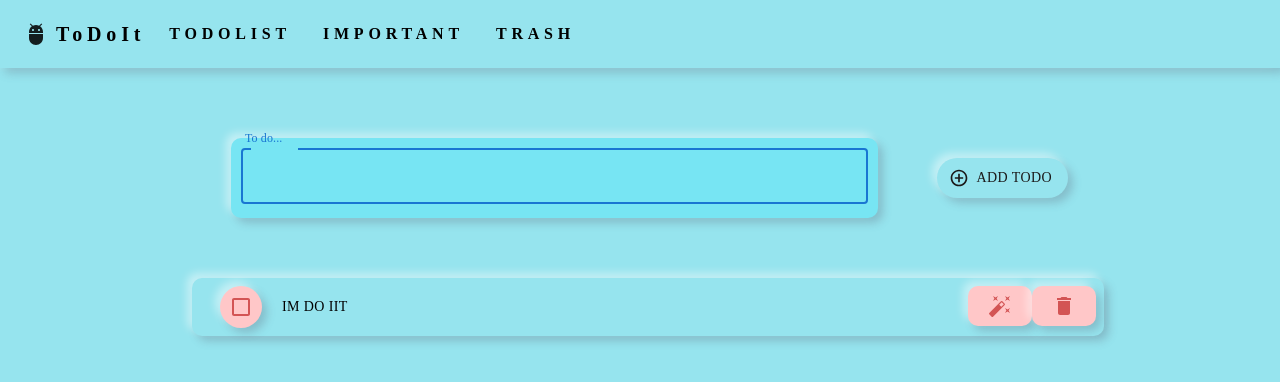
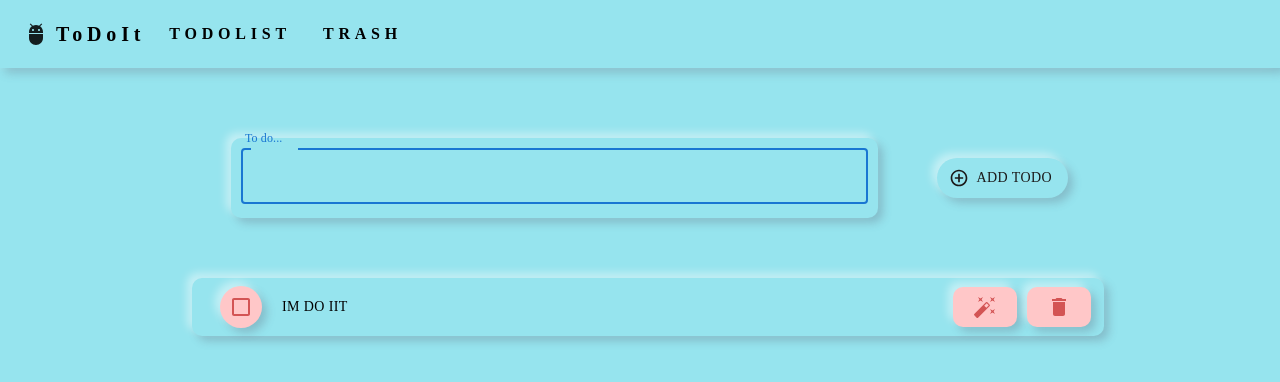
Before and after one commit to Zefear96/todo-TS-RT, a React (Create React App) app: page /list in a window 1280 px wide. Shown: the top 382 px of the page. Built offline with nearby package versions, Linux system fonts and the light colour scheme; data requests are answered from the project's data file.

Commit message:
fix styl

```diff
--- a/src/components/Navbar/Navbar.tsx
+++ b/src/components/Navbar/Navbar.tsx
@@ -22,10 +22,10 @@ const pages = [
 		type: "TodoList",
 		path: "/list",
 	},
-	{
-		type: "Important",
-		path: "/important",
-	},
+	// {
+	// 	type: "Important",
+	// 	path: "/important",
+	// },
 	{
 		type: "Trash",
 		path: "/trash",
--- a/src/components/Todo/TodoList.css
+++ b/src/components/Todo/TodoList.css
@@ -30,13 +30,12 @@
 }
 
 .inp-add-todo {
-  width: 70%;
+  width: 70% !important;
   margin: 20px auto !important;
   box-shadow: -5px -5px 9px rgba(255, 255, 255, 0.45), 5px 5px 9px rgba(94, 104, 121, 0.3);
   border-radius: 10px;
   height: 60px;
   padding: 10px !important;
-  background: rgb(119, 229, 243) !important;
 }
 
 .todo-list {
@@ -79,6 +78,7 @@
   color: rgb(211, 84, 84) !important;
   border-radius: 10px !important;
   box-shadow: -5px -5px 9px rgba(255, 255, 255, 0.45), 5px 5px 9px rgba(94, 104, 121, 0.3);
+  margin: auto 5px !important;
 }
 
 .btn-edit-todo {
@@ -90,6 +90,12 @@
   color: rgb(211, 84, 84) !important;
   border-radius: 10px !important;
   box-shadow: -5px -5px 9px rgba(255, 255, 255, 0.45), 5px 5px 9px rgba(94, 104, 121, 0.3);
+  margin: auto 5px !important;
+}
+
+.btn-edit-todo:hover {
+  box-shadow: inset -5px -5px 9px rgba(255, 255, 255, 0.45), inset 5px 5px 9px rgba(94, 104, 121, 0.3);
+  transition: box-shadow 0.6s ease-in-out;
 }
 
 .btn-del-todo:hover {
```
